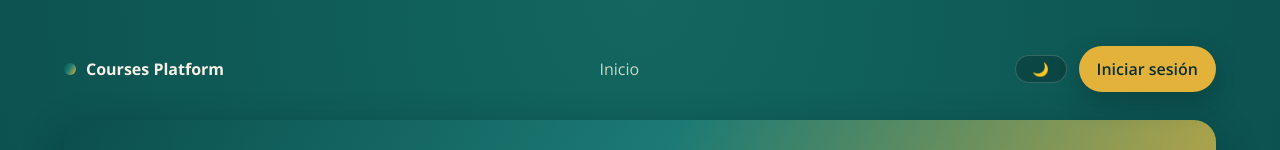
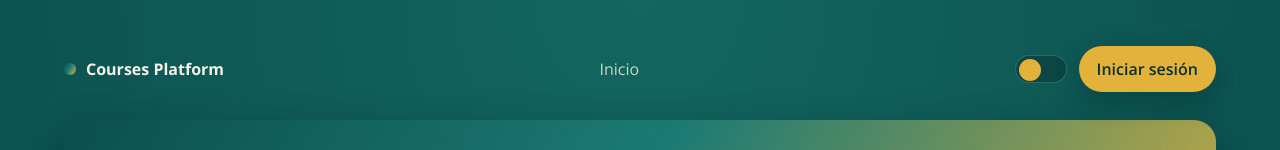
Before and after one commit to jashito/Courses_Platform, a Next.js app: page / in a window 1280 px wide. Shown: the top 150 px of the page. Built offline with nearby package versions, Linux system fonts and the light colour scheme.

Commit message:
Update Layout.tsx with the new component code.

```diff
--- a/src/components/Layout.tsx
+++ b/src/components/Layout.tsx
@@ -91,7 +91,7 @@ export default function Layout({ children }: { children: ReactNode }) {
         </nav>
         <div className="nav-actions">
           <button className="theme-toggle" onClick={toggleTheme} type="button" aria-label="Cambiar tema">
-            {theme === "light" ? "🌙" : "☀️"}
+            <span aria-hidden="true" />
           </button>
           {isLoggedIn ? (
             <button className="button secondary" onClick={handleLogout} type="button">
```
